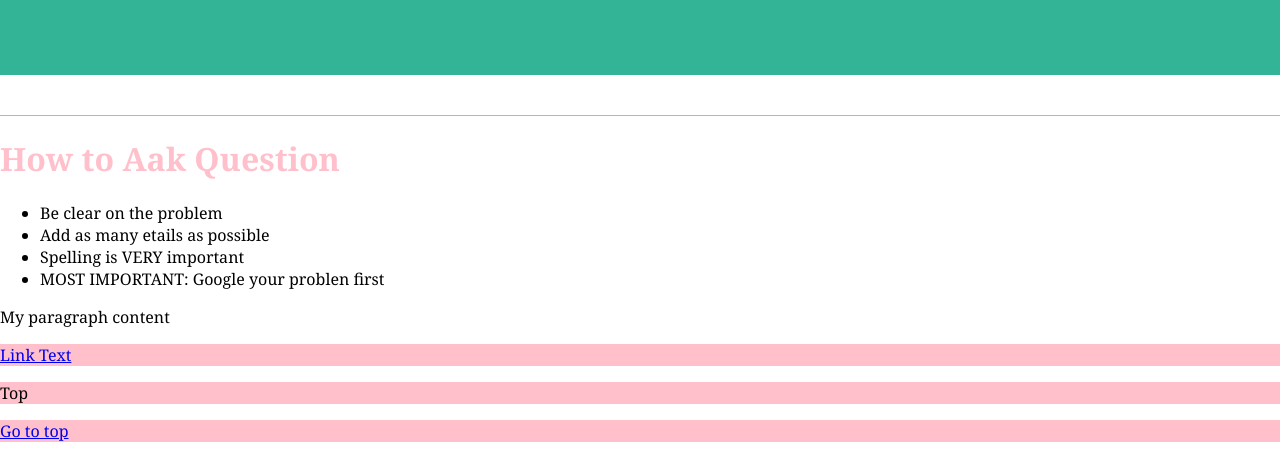
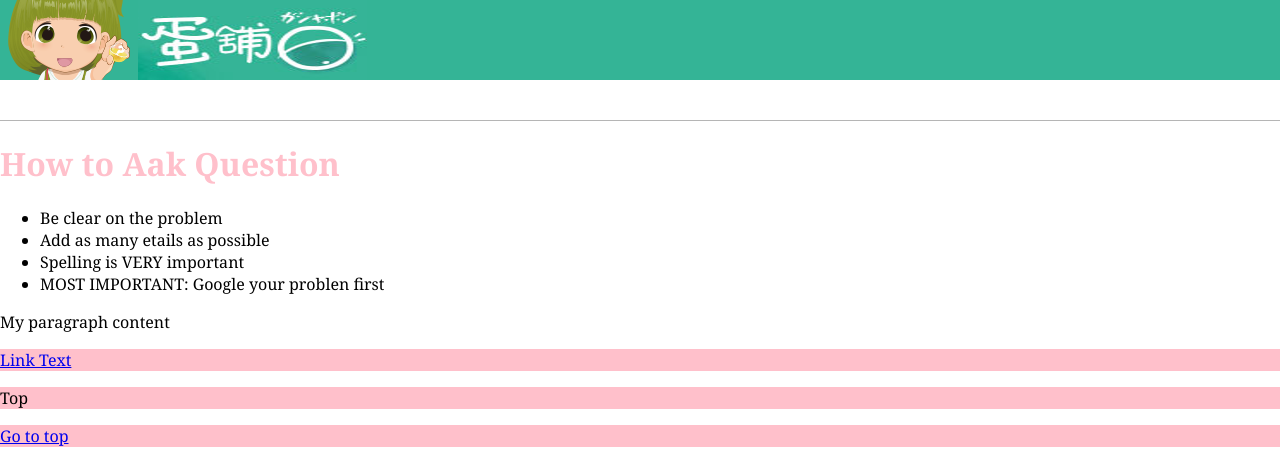
Before and after one commit to Yuhsinyu0919/Practice, a plain HTML site: page index.html in a window 1280 px wide. Shown: the top 458 px of the page. Drawn offline with Linux system fonts and the light colour scheme.

Commit message:
to create the title index

```diff
--- a/index.html
+++ b/index.html
@@ -5,7 +5,16 @@
 		<link rel=stylesheet type="text/css" href="mycss.css">
 	</head>
 	<body>
-		<div id="top"></div>
+		<div id="top">
+			<div class="topframe" id="logo_girl"><img src="img-egggirl.png"/></div>
+			<div class="topframe" id="store_logo"><img src="storelogo.png"></div>
+			<div class="topframe" id="goods"></div>
+			<div class="topframe" id="user"></div>
+			<div class="topframe" id="toys"></div>
+			<div class="topframe" id="market"></div>
+			<div class="topframe" id="cellphone"></div>
+			<div class="topframe" id="car"></div>
+		</div>
 		<div id="second"></div>
 
 
--- a/mycss.css
+++ b/mycss.css
@@ -10,9 +10,28 @@ body {
 #top {
 	margin: 0px auto;
 	width: 100%;
-	height: 75px;
+	height: 80px;
 	background: #34b496;
 }
+
+#logo_girl {
+	width: 122px;
+	height: 80px;
+	margin: 0px 8px 0px 8px;
+	display: inline-block;
+
+}
+
+#store_logo {
+	width: 150px;
+	height: 80px;
+	display: inline-block;
+	position: absolute;
+	background-size: 30% 100px;
+
+}
+
+
 
 #second {
 	margin: 0px auto;
```
Also changed, not shown: img-egggirl.png (added), robot.png (added), storelogo.png (added).
